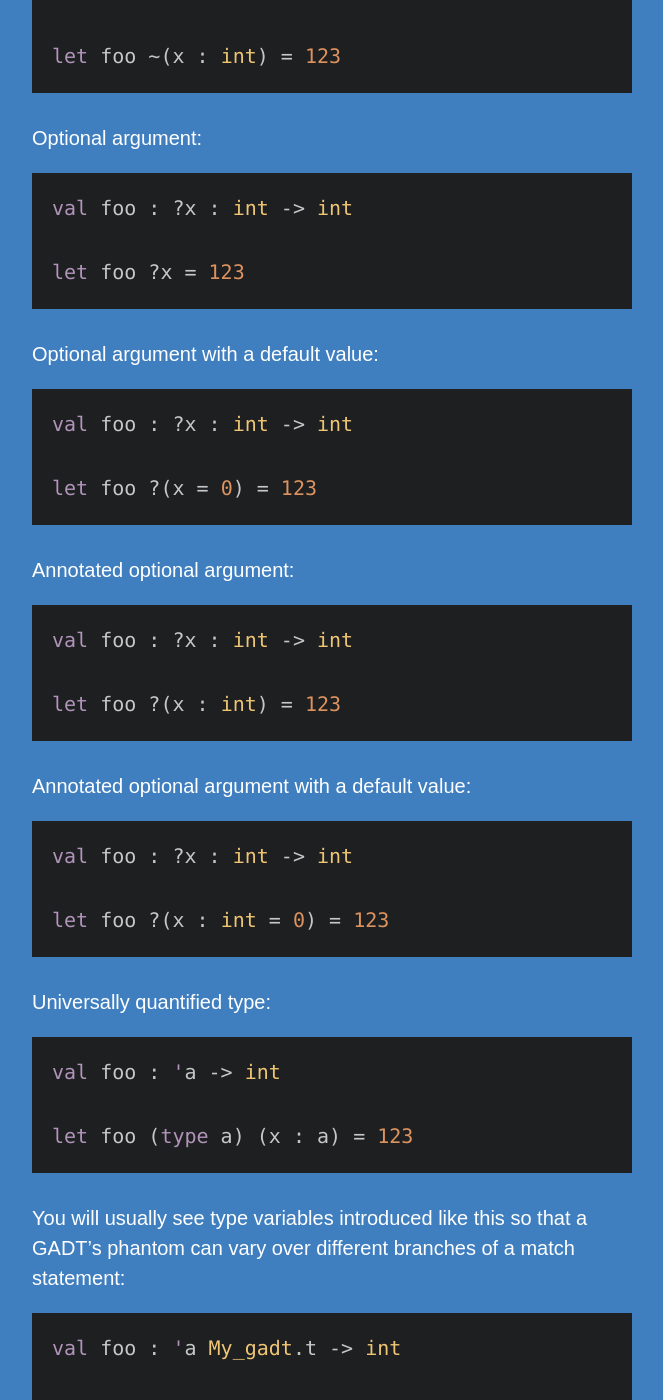
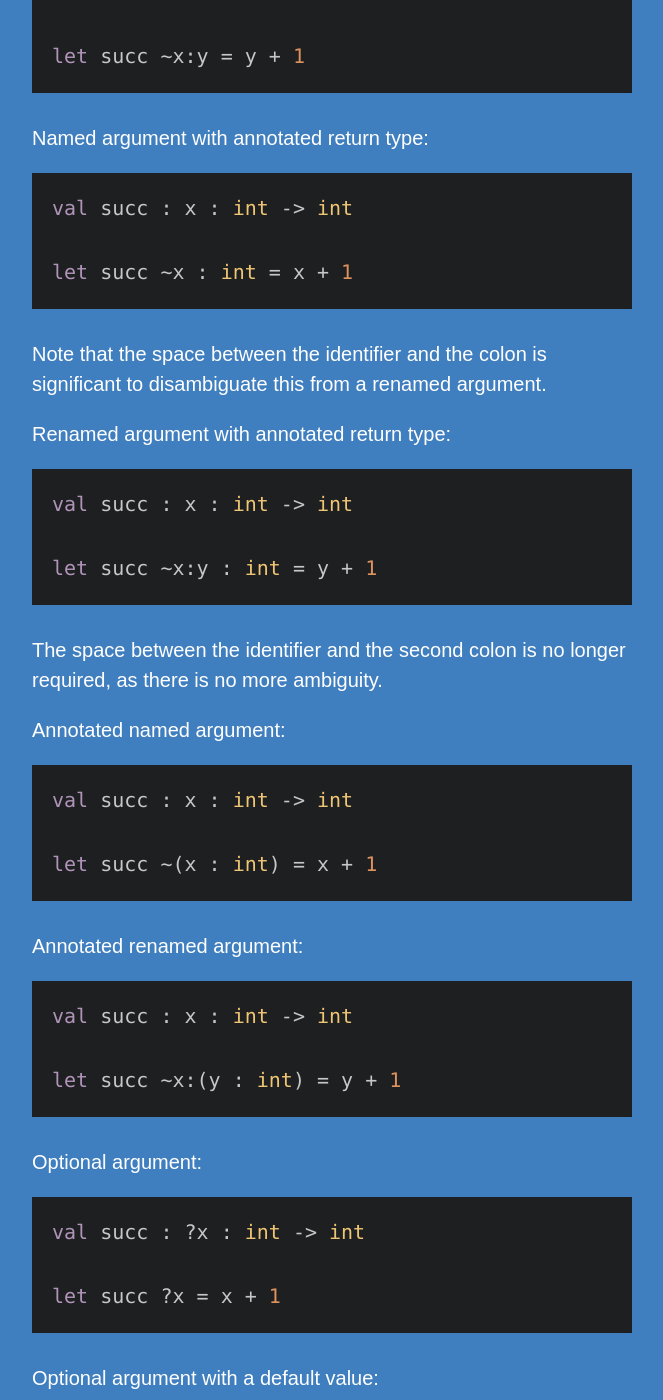
Before and after one commit to ianthehenry/ocaml-signatures, a Jekyll site: the page built from index.md, in a window 1280 px wide and 1400 px high, scrolled down 1122 px. Shown: the whole window, without its empty margins (308-971 px from the left). Built offline with Jekyll 4.4.1, drawn with Linux system fonts in a browser that asks for light colours; some of the changed text lies outside the part shown.

Commit message:
added renamed arguments

````diff
--- a/index.md
+++ b/index.md
@@ -6,98 +6,149 @@ title: OCaml Function Signatures
 Annotated return type:
 
 ```ocaml
-val foo : int -> int
+val succ : int -> int
 
-let foo x : int = 123
+let succ x : int = x + 1
 ```
 
 Annotated positional argument:
 
 ```ocaml
-val foo : int -> int
+val succ : int -> int
 
-let foo (x : int) = 123
+let succ (x : int) = x + 1
 ```
 
 Annotated return type and positional argument:
 
 ```ocaml
-val foo : int -> int
+val succ : int -> int
 
-let foo (x : int) : int = 123
+let succ (x : int) : int = x + 1
 ```
 
 Named argument:
 
 ```ocaml
-val foo : x : int -> int
+val succ : x : int -> int
 
-let foo ~x = 123
+let succ ~x = x + 1
 ```
+
+Renamed argument:
+
+```ocaml
+val succ : x : int -> int
+
+let succ ~x:y = y + 1
+```
+
+Named argument with annotated return type:
+
+```ocaml
+val succ : x : int -> int
+
+let succ ~x : int = x + 1
+```
+
+Note that the space between the identifier and the colon is significant to
+disambiguate this from a renamed argument.
+
+Renamed argument with annotated return type:
+
+```ocaml
+val succ : x : int -> int
+
+let succ ~x:y : int = y + 1
+```
+
+The space between the identifier and the second colon is no longer required, as
+there is no more ambiguity.
 
 Annotated named argument:
 
 ```ocaml
-val foo : x : int -> int
+val succ : x : int -> int
 
-let foo ~(x : int) = 123
+let succ ~(x : int) = x + 1
+```
+
+Annotated renamed argument:
+
+```ocaml
+val succ : x : int -> int
+
+let succ ~x:(y : int) = y + 1
 ```
 
 Optional argument:
 
 ```ocaml
-val foo : ?x : int -> int
+val succ : ?x : int -> int
 
-let foo ?x = 123
+let succ ?x = x + 1
 ```
 
 Optional argument with a default value:
 
 ```ocaml
-val foo : ?x : int -> int
+val succ : ?x : int -> int
 
-let foo ?(x = 0) = 123
+let succ ?(x = 0) = x + 1
 ```
 
 Annotated optional argument:
 
 ```ocaml
-val foo : ?x : int -> int
+val succ : ?x : int -> int
 
-let foo ?(x : int) = 123
+let succ ?(x : int) = x + 1
 ```
 
 Annotated optional argument with a default value:
 
 ```ocaml
-val foo : ?x : int -> int
+val succ : ?x : int -> int
 
-let foo ?(x : int = 0) = 123
+let succ ?(x : int = 0) = x + 1
+```
+
+Renamed annotated optional argument with a default value:
+
+```ocaml
+val succ : ?x : int -> int
+
+let succ ?x:(y : int = 0) = y + 1
 ```
 
 Universally quantified type:
 
 ```ocaml
-val foo : 'a -> int
+val foo : 'a -> unit
 
-let foo (type a) (x : a) = 123
+let foo (type a) (x : a) = ignore x
 ```
 
-You will usually see type variables introduced like this so that a GADT's phantom can vary over different branches of a match statement:
+You will often see type variables introduced like this so that a GADT's phantom
+can vary over different branches of a match statement:
 
 ```ocaml
-val foo : 'a My_gadt.t -> int
+val foo : 'a My_gadt.t -> unit
 
-let foo (type a) (x : a My_gadt.t) = 123
+let foo (type a) (x : a My_gadt.t) = ignore x
 ```
 
-Sometimes you want to recurse within such a function with your type variable unifying with a different type in the recursive call. For some reason that is not allowed with the above signature. You must write instead:
+Sometimes you want to recurse within such a function with your type variable
+unifying with a different type in the recursive call. For some reason that is
+not allowed with the above signature. You must write instead:
 
 ```ocaml
-val foo : 'a My_gadt.t -> int
+val foo : 'a My_gadt.t -> unit
 
-let rec foo : type a. a My_gadt.t -> int =
-  fun x -> 123
+let rec foo : type a. a My_gadt.t -> unit =
+  fun x -> ignore x
 ```
 
-This is useful when you have recursive GADTs where the "fields" in a value do not necessarily have the same type (with regard to the phantom) as the value itself.
+This is useful when you have recursive GADTs where the "fields" in a value do
+not necessarily have the same type (with regard to the phantom) as the value
+itself.
````
